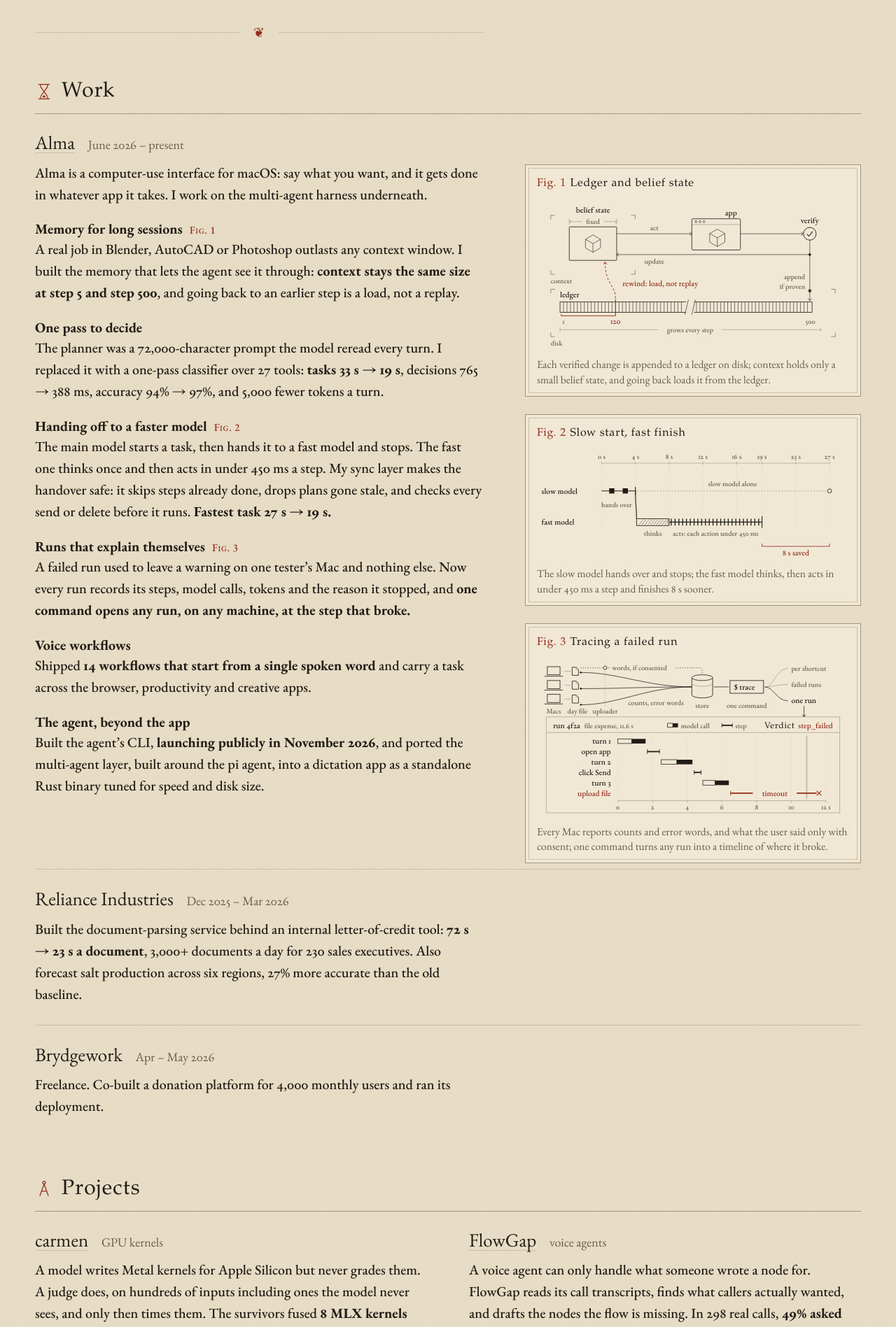
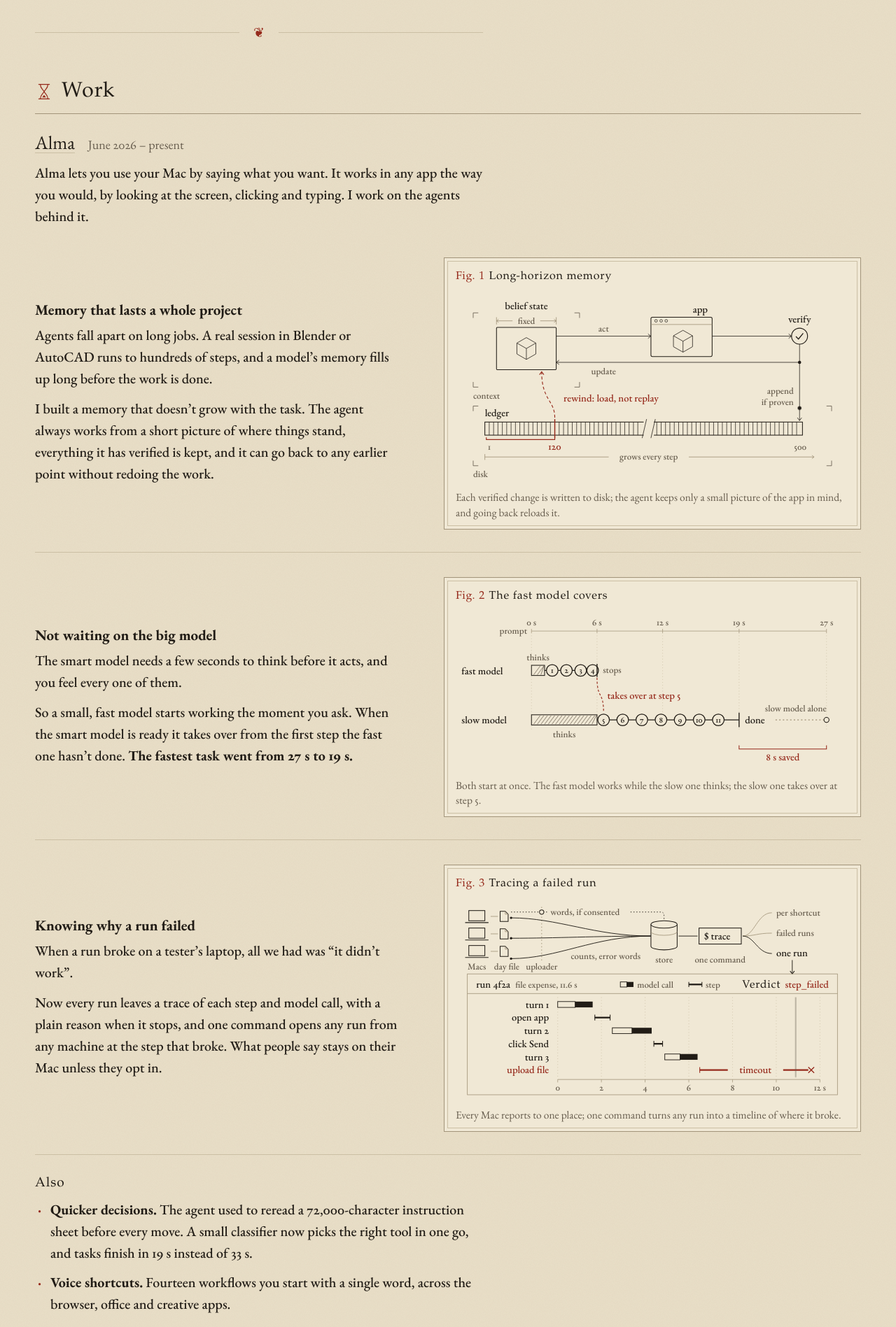
Before and after one commit to utsav1033/utsav1033.github.io, a Jekyll site: the page built from index.html, in a window 1280 px wide. Shown: the part 348-2245 px from the top of the page at 70% size. Built offline with Jekyll 4.4.1, drawn with Linux system fonts in a browser that asks for light colours; some web fonts are replaced; some of the changed text lies outside the part shown.

Commit message:
Rewrite Alma in plain language; pair each figure with its paragraph; Also list; correct sync handover; ~ fin ~
Co-Authored-By: Claude Opus 5.5 <noreply@anthropic.com>
Claude-Session: https://claude.ai/code/session_015cVeRoevk6qm372wxHdwQR

```diff
--- a/_data/work.yml
+++ b/_data/work.yml
@@ -2,51 +2,51 @@
   url: https://alma.inc
   when: June 2026 – present
   lead: >-
-    Alma is a computer-use interface for macOS: say what you want, and it gets done in
-    whatever app it takes. I work on the multi-agent harness underneath.
+    Alma lets you use your Mac by saying what you want. It works in any app the way you
+    would, by looking at the screen, clicking and typing. I work on the agents behind it.
   items:
-    - name: Memory for long sessions
+    - name: Memory that lasts a whole project
       text: >-
-        A real job in Blender, AutoCAD or Photoshop outlasts any context window. I built the
-        memory that lets the agent see it through: **context stays the same size at step 5
-        and step 500**, and going back to an earlier step is a load, not a replay.
+        Agents fall apart on long jobs. A real session in Blender or AutoCAD runs to hundreds
+        of steps, and a model’s memory fills up long before the work is done.
+      text2: >-
+        I built a memory that doesn’t grow with the task. The agent always works from a short
+        picture of where things stand, everything it has verified is kept, and it can go back to
+        any earlier point without redoing the work.
       plate: memory
       fig: 1
-      title: Ledger and belief state
-      caption: Each verified change is appended to a ledger on disk; context holds only a small belief state, and going back loads it from the ledger.
-    - name: One pass to decide
+      title: Long-horizon memory
+      caption: Each verified change is written to disk; the agent keeps only a small picture of the app in mind, and going back reloads it.
+    - name: Not waiting on the big model
       text: >-
-        The planner was a 72,000-character prompt the model reread every turn. I replaced it
-        with a one-pass classifier over 27 tools: **tasks 33 s → 19 s**, decisions 765 →
-        388 ms, accuracy 94% → 97%, and 5,000 fewer tokens a turn.
-    - name: Handing off to a faster model
-      text: >-
-        The main model starts a task, then hands it to a fast model and stops. The fast one
-        thinks once and then acts in under 450 ms a step. My sync layer makes the handover safe:
-        it skips steps already done, drops plans gone stale, and checks every send or delete
-        before it runs. **Fastest task 27 s → 19 s.**
+        The smart model needs a few seconds to think before it acts, and you feel every one of
+        them.
+      text2: >-
+        So a small, fast model starts working the moment you ask. When the smart model is ready
+        it takes over from the first step the fast one hasn’t done. **The fastest task went from
+        27 s to 19 s.**
       plate: sync
       fig: 2
-      title: Slow start, fast finish
-      caption: The slow model hands over and stops; the fast model thinks, then acts in under 450 ms a step and finishes 8 s sooner.
-    - name: Runs that explain themselves
+      title: The fast model covers
+      caption: Both start at once. The fast model works while the slow one thinks; the slow one takes over at step 5.
+    - name: Knowing why a run failed
       text: >-
-        A failed run used to leave a warning on one tester’s Mac and nothing else. Now every
-        run records its steps, model calls, tokens and the reason it stopped, and **one command
-        opens any run, on any machine, at the step that broke.**
+        When a run broke on a tester’s laptop, all we had was “it didn’t work”.
+      text2: >-
+        Now every run leaves a trace of each step and model call, with a plain reason when it
+        stops, and one command opens any run from any machine at the step that broke. What
+        people say stays on their Mac unless they opt in.
       plate: tracing
       fig: 3
       title: Tracing a failed run
-      caption: Every Mac reports counts and error words, and what the user said only with consent; one command turns any run into a timeline of where it broke.
-    - name: Voice workflows
-      text: >-
-        Shipped **14 workflows that start from a single spoken word** and carry a task across
-        the browser, productivity and creative apps.
-    - name: The agent, beyond the app
-      text: >-
-        Built the agent’s CLI, **launching publicly in November 2026**, and ported the
-        multi-agent layer, built around the pi agent, into a dictation app as a standalone Rust
-        binary tuned for speed and disk size.
+      caption: Every Mac reports to one place; one command turns any run into a timeline of where it broke.
+  also:
+    - name: Quicker decisions
+      text: The agent used to reread a 72,000-character instruction sheet before every move. A small classifier now picks the right tool in one go, and tasks finish in 19 s instead of 33 s.
+    - name: Voice shortcuts
+      text: Fourteen workflows you start with a single word, across the browser, office and creative apps.
+    - name: Alma outside the app
+      text: The agent’s command-line version, out in November 2026, and the agent, built on the pi agent, running inside a dictation app as a small Rust program.
 
 - org: Reliance Industries
   when: Dec 2025 – Mar 2026
--- a/_includes/entry.html
+++ b/_includes/entry.html
@@ -1,13 +1,25 @@
-{% comment %} A job: heading, lead, then its items on the left and their figures stacked on the right. {% endcomment %}
+{% comment %}
+A job. Items that have a figure are set as pairs: the paragraph on the left, its figure on
+the right, ruled off from the next pair. Smaller wins go in a short "Also" list after them.
+{% endcomment %}
 {% assign e = include.entry %}
-{% assign figs = e.items | where_exp: "i", "i.plate" %}
 <article class="entry">
   <h3 class="entry-head"><span class="org">{% if e.url %}<a href="{{ e.url }}">{{ e.org }}</a>{% else %}{{ e.org }}{% endif %}</span><span class="when">{{ e.when }}</span></h3>
-  <div class="entry-body{% if figs.size > 0 %} with-figs{% endif %}">
-    <div class="items">
-      {% if e.lead %}<div class="lead">{{ e.lead | markdownify }}</div>{% endif %}
-      {% for it in e.items %}{% include item.html item=it %}{% endfor %}
+  {% if e.lead %}<div class="lead">{{ e.lead | markdownify }}</div>{% endif %}
+  {% for it in e.items %}
+  <div class="pair{% if it.plate %} has-fig{% endif %}">
+    <div class="pair-text">
+      <h4>{{ it.name }}</h4>
+      {{ it.text | markdownify }}
+      {% if it.text2 %}{{ it.text2 | markdownify }}{% endif %}
     </div>
-    {% if figs.size > 0 %}<div class="figs">{% for it in figs %}{% include figure.html item=it %}{% endfor %}</div>{% endif %}
+    {% if it.plate %}{% include figure.html item=it %}{% endif %}
   </div>
+  {% endfor %}
+  {% if e.also %}
+  <div class="also">
+    <p class="also-head">Also</p>
+    <ul>{% for a in e.also %}<li><strong>{{ a.name }}.</strong> {{ a.text }}</li>{% endfor %}</ul>
+  </div>
+  {% endif %}
 </article>
--- a/_includes/item.html
+++ /dev/null
@@ -1,5 +0,0 @@
-{% assign it = include.item %}
-<div class="item">
-  {% if it.name %}<h4>{{ it.name }}{% if it.plate %} <a class="figref" href="#fig-{{ it.fig }}">Fig. {{ it.fig }}</a>{% endif %}</h4>{% endif %}
-  {{ it.text | markdownify }}
-</div>
--- a/_layouts/default.html
+++ b/_layouts/default.html
@@ -8,7 +8,7 @@
 {{ content }}
 <footer>
   <div class="tailpiece" aria-hidden="true">❧</div>
-  <p class="finis">Finis</p>
+  <p class="finis">~ fin ~</p>
   <p>{{ site.data.profile.footer }}</p>
 </footer>
 </main>
--- a/assets/css/site.css
+++ b/assets/css/site.css
@@ -49,18 +49,23 @@ section{margin-top:2.6em}
 .org{font-family:var(--fell);font-size:27px;line-height:1.2}
 .org a{text-decoration-color:var(--rule)}
 .when{color:var(--muted);white-space:nowrap;font-size:18px}
-.entry-body.with-figs{display:grid;grid-template-columns:minmax(0,var(--text)) minmax(0,1fr);column-gap:3em;align-items:start}
-.figs{display:grid;gap:1.1em}
-.entry-body:not(.with-figs) .items{max-width:var(--text)}
-.lead{margin:0 0 1em}
+.lead{margin:0 0 .4em;max-width:var(--text)}
 .lead p{margin:0}
-.item{margin:0 0 1.05em}
-.item h4{font-family:var(--body);font-weight:700;font-size:20px;margin:0 0 .05em;line-height:1.3}
-.figref{font-weight:500;font-size:15px;color:var(--red);text-decoration:none;margin-left:.35em;font-variant:small-caps;letter-spacing:.04em}
-.figref:hover{text-decoration:underline}
-.item p{margin:0}
-.item strong,.lead strong,.project strong{font-weight:700;color:var(--ink)}
-.items>.item:last-child{margin-bottom:.4em}
+
+/* a paragraph and its figure, set side by side and ruled off */
+.pair{display:grid;grid-template-columns:minmax(0,26em) minmax(0,1fr);column-gap:3.2em;align-items:center;
+  padding:1.6em 0;border-bottom:1px solid var(--rule)}
+.pair:not(.has-fig){grid-template-columns:minmax(0,var(--text))}
+.pair-text h4{font-family:var(--body);font-weight:700;font-size:21px;margin:0 0 .35em;line-height:1.3}
+.pair-text p{margin:0 0 .6em}
+.pair-text p:last-child{margin-bottom:0}
+.pair-text strong,.lead strong,.project strong,.also strong{font-weight:700;color:var(--ink)}
+
+.also{padding:1.3em 0 .4em;max-width:var(--text)}
+.also-head{font-family:var(--fellsc);font-size:19px;letter-spacing:.05em;margin:0 0 .4em}
+.also ul{list-style:none;margin:0;padding:0}
+.also li{margin:0 0 .55em;padding-left:1.1em;position:relative}
+.also li::before{content:"·";position:absolute;left:.2em;color:var(--red);font-weight:700}
 
 /* projects: cards side by side */
 .projects{display:grid;grid-template-columns:1fr 1fr;gap:1.6em 3em;padding-top:.5em}
@@ -124,7 +129,7 @@ svg .lnr{fill:none;stroke:var(--red);stroke-width:1.1}
 footer{color:var(--muted);font-size:17px;margin-top:4em;text-align:center}
 footer p{margin:.2em 0}
 .tailpiece{color:var(--red);font-size:26px;line-height:1}
-.finis{font-family:var(--fellsc);font-size:20px;letter-spacing:.2em;color:var(--ink)}
+.finis{font-family:var(--fell);font-size:22px;letter-spacing:.12em;color:var(--ink)}
 
 /* ---------- posts ---------- */
 .post{max-width:var(--text)}
@@ -134,8 +139,8 @@ footer p{margin:.2em 0}
 
 /* ---------- one column below desktop width ---------- */
 @media (max-width:1080px){
-  .entry-body.with-figs,.projects{grid-template-columns:minmax(0,1fr)}
-  .figs{margin-top:.6em}
+  .pair,.projects{grid-template-columns:minmax(0,1fr)}
+  .pair figure{margin-top:1em}
   .project+.project{border-top:1px solid var(--rule);padding-top:1.3em}
   .page{max-width:42em}
 }
```
Also changed, not shown: _includes/plates/sync.svg, 1 other file.
